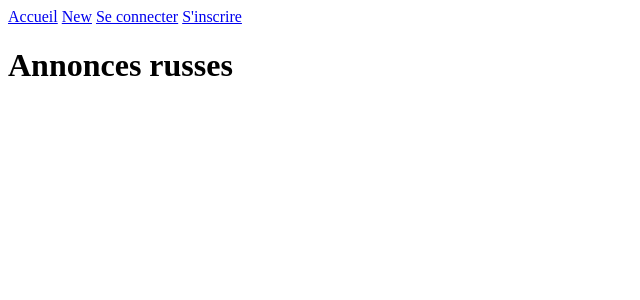
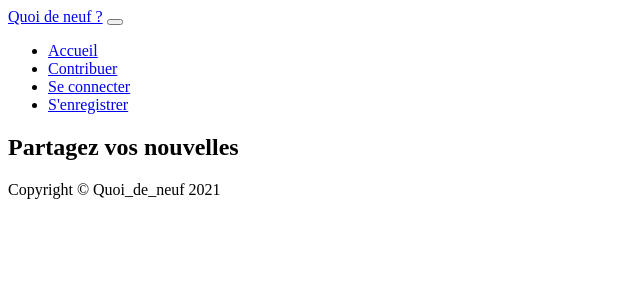
Before and after one commit to Liudmylla/quoi-de-neuf, a Symfony app: template templates/home/index.html.twig in a window 1280 px wide. Shown: the top 300 px of the page, without its empty margins (0-640 px from the left). Run offline with Twig, Linux system fonts and the light colour scheme; the template is opened without the code that fills it, so the values that code supplies are empty; some libraries are stand-ins or nearby versions.

Commit message:
added styles

```diff
--- a/migrations/Version20210505213416.php
+++ b/migrations/Version20210505213416.php
@@ -20,7 +20,7 @@ final class Version20210505213416 extends AbstractMigration
     public function up(Schema $schema): void
     {
         // this up() migration is auto-generated, please modify it to your needs
-        $this->addSql('ALTER TABLE annonce ADD image VARCHAR(255) NOT NULL');
+        $this->addSql('ALTER TABLE annonce ADD image VARCHAR(255) DEFAULT NULL');
     }
 
     public function down(Schema $schema): void
--- a/src/Controller/AnnonceController.php
+++ b/src/Controller/AnnonceController.php
@@ -43,7 +43,7 @@ class AnnonceController extends AbstractController
             $entityManager->persist($annonce);
             $entityManager->flush();
 
-            return $this->redirectToRoute('annonce_index');
+            return $this->redirectToRoute('home');
         }
 
         return $this->render('annonce/new.html.twig', [
@@ -73,7 +73,7 @@ class AnnonceController extends AbstractController
         if ($form->isSubmitted() && $form->isValid()) {
             $this->getDoctrine()->getManager()->flush();
 
-            return $this->redirectToRoute('annonce_index');
+            return $this->redirectToRoute('home');
         }
 
         return $this->render('annonce/edit.html.twig', [
--- a/src/Entity/Annonce.php
+++ b/src/Entity/Annonce.php
@@ -22,7 +22,7 @@ class Annonce
 
 {
     /**
-     * @ORM\Column(type="string", length=255)
+     * @ORM\Column(type="string", length=255, nullable=true)
      * @var string
      */
     private $image;
--- a/templates/annonce/_delete_form.html.twig
+++ b/templates/annonce/_delete_form.html.twig
@@ -1,4 +1,4 @@
 <form method="post" action="{{ path('annonce_delete', {'id': annonce.id}) }}" onsubmit="return confirm('Are you sure you want to delete this item?');">
     <input type="hidden" name="_token" value="{{ csrf_token('delete' ~ annonce.id) }}">
-    <button class="btn">Delete</button>
+    <button class="btn btn-danger">Delete</button>
 </form>
--- a/templates/annonce/_form.html.twig
+++ b/templates/annonce/_form.html.twig
@@ -1,7 +1,6 @@
 
-<div container>
+
 {{ form_start(form) }}
     {{ form_widget(form) }}
-    <button class="btn">{{ button_label|default('Save') }}</button>
+    <button class="btn btn-primary">{{ button_label|default('Save') }}</button>
 {{ form_end(form) }}
-</div>
--- a/templates/annonce/edit.html.twig
+++ b/templates/annonce/edit.html.twig
@@ -7,7 +7,6 @@
 
     {{ include('annonce/_form.html.twig', {'button_label': 'Update'}) }}
 
-    <a href="{{ path('annonce_index') }}">back to list</a>
+    {{ include('annonce/_delete_form.html.twig') }}
 
-    {{ include('annonce/_delete_form.html.twig') }}
 {% endblock %}
--- a/templates/base.html.twig
+++ b/templates/base.html.twig
@@ -16,20 +16,62 @@
     <body>
        {% block header %}
 
-         <a href="{{ path('home') }}"> Accueil</a>
-         <a href="{{ path('annonce_new') }}"> New</a>
-        {% if app.user %}
-           Hello {{ app.user.email }}
-           <a href="{{ path('app_logout') }}"> Se déconnecter</a>
-        {% else %}
-          <a href="{{ path('app_login') }}"> Se connecter</a>
-          <a href="{{ path('app_register') }}"> S'inscrire</a>
-        {% endif %}
+       <nav class="navbar navbar-expand-lg navbar-dark bg-dark">
+				<div class="container">
+					<a class="navbar-brand" href="index.html">Quoi de neuf ?</a>
+					<button class="navbar-toggler navbar-toggler-right" type="button" data-toggle="collapse" data-target="#navbarResponsive" aria-controls="navbarResponsive" aria-expanded="false" aria-label="Toggle navigation">
+						<span class="navbar-toggler-icon"></span>
+					</button>
+					<div class="collapse navbar-collapse" id="navbarResponsive">
+						<ul class="navbar-nav ml-auto">
+							<li class="nav-item">
+								<a class="nav-link" href="{{ path('home') }}">Accueil</a>
+							</li>
+							<li class="nav-item">
+								<a class="nav-link" href="{{ path('annonce_new') }}">Contribuer</a>
+							</li>
+							{% if app.user %}
+								<li class="nav-item">
+									<a class="nav-link" href="{{ path('annonce_index') }}">Mes nouvelles</a>
+								</li>
+								<li class="nav-item">
+									<a class="nav-link" href="{{ path('app_logout') }}">Se déconnecter</a>
+								</li>
+								<li class="nav-item">
+									<span style="display: block;padding: 0.5rem 1rem;color:white">Hello,{{ app.user.email }}!</span>
+								</li>
+							{% else %}
+								<li class="nav-item">
+									<a class="nav-link" href="{{ path('app_login') }}">Se connecter</a>
+								</li>
+								<li class="nav-item">
+									<a class="nav-link" href="{{ path('app_register') }}">S'enregistrer</a>
+								</li>
+
+							{% endif %}
+
+						</ul>
+					</div>
+				</div>
+			</nav>
     {% endblock %}
-        {% block body %} {% endblock %}
+    <section class="py-5">
+			<div
+				class="container">
+				<!-- Page Content-->
+				{% block body %}{% endblock %}
+			</div>
+		</section>
           {% block javascripts %}
             {{ encore_entry_script_tags('app') }}
-
+            <!-- Footer-->
+			<footer class="py-5 bg-dark">
+				<div class="container">
+					<p class="m-0 text-center text-white">Copyright &copy; Quoi_de_neuf 2021</p>
+				</div>
+			</footer>
+             <script src="https://code.jquery.com/jquery-3.5.1.slim.min.js"></script>
+			<script src="https://cdn.jsdelivr.net/npm/bootstrap@4.6.0/dist/js/bootstrap.bundle.min.js"></script>
         {% endblock %}
 
     </body>
--- a/templates/home/index.html.twig
+++ b/templates/home/index.html.twig
@@ -4,19 +4,37 @@
 {% endblock %}
 
 {% block body %}
-<div class="container">
-    <div class="row justify-content-center">
-        <div class="col-12 text-center my-5">
-	<h1>Annonces russes</h1>
+<div class="row justify-content-center">
+<h1>Partagez vos nouvelles</h1>
+</div>
 
-    </div>
 	{% for annonce in annonces %}
 
 	{#{% if annonce.isValidated %}#}
-      <div class="col-12 col-md-4">
+
 		<div class="annonce-card">
+			<div class="card mb-3" style="max-width: 540px;">
+				<div class="row no-gutters">
+				  <div class="col-md-4">
+					<img src="{{ vich_uploader_asset(annonce, 'imageFile') }} " class="card-img" alt="sadness" />
+
+						<a href="{{ path('annonce_show', {'id': annonce.id}) }}">Voir plus</a>
+
+							<a href="{{ path('annonce_edit', {'id': annonce.id}) }}">Modifier</a>
+
+
+				  </div>
+				  <div class="col-md-8">
+					<div class="card-body">
+					  <h5 class="card-title">{{ annonce.titre }}</h5>
+					  <p class="card-text">{{ annonce.contenu }}</p>
+					  <p class="card-text"><small class="text-muted">{{ annonce.createdDate ? annonce.createdDate|date('d-m-Y ') : '' }}  Auteur:{{ annonce.auteur ? annonce.auteur.email : 'User inconnu' }} </small></p>
+					</div>
+				  </div>
+				</div>
+			  </div>
 			<p>Titre d'annonce: {{ annonce.titre }}</p>
-			<img src="{{ vich_uploader_asset(annonce, 'imageFile') }} " width="300px" alt="sadness" />
+			<img src="{{ vich_uploader_asset(annonce, 'imageFile') }} " width="100px" alt="sadness" />
 			<p>Contenue: {{ annonce.contenu }}</p>
 			{#<p>Catégorie: {{ annonce.category.titre}}</p>#}
 			<p>Created_date:{{ annonce.createdDate ? annonce.createdDate|date('d-m-Y ') : '' }}</p>
@@ -28,7 +46,7 @@
 
 			</p>
 		</div>
-     </div>
+
 
     {#{% endif %} #}
 	{% endfor %}
```
Also changed, not shown: assets/styles/app.scss (+12 -3 lines), public/uploads/Capture d’écran de 2021-03-30 13-40-01.png (deleted), public/uploads/background.png (deleted), public/uploads/images/annonce/60instagramhighlighticons03_112053.png (deleted), public/uploads/images/annonce/Capture d’écran de 2021-03-03 16-54-29.png (deleted), public/uploads/images/annonce/Capture d’écran de 2021-03-25 14-36-28.png (deleted), public/uploads/images/annonce/chess_board.JPG (added), 5 other files.
